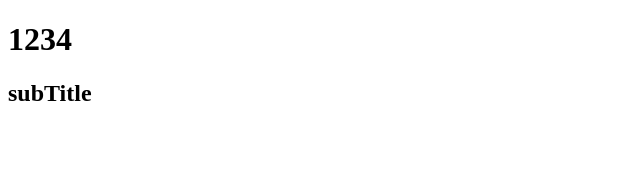
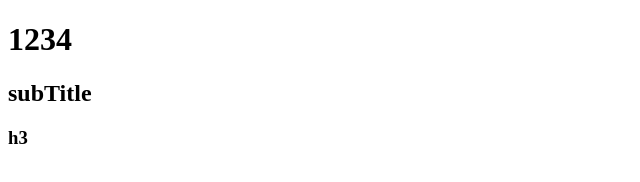
Before and after one commit to gonsakon/0731, a plain HTML site: page index.html in a window 1280 px wide. Shown: the full height of the page, 0-640 px from the left. Drawn offline with Linux system fonts and the light colour scheme.

Commit message:
新增 h3

```diff
--- a/index.html
+++ b/index.html
@@ -8,5 +8,6 @@
 <body>
     <h1>1234</h1>
     <h2>subTitle</h2>
+    <h3>h3</h3>
 </body>
 </html>
```
